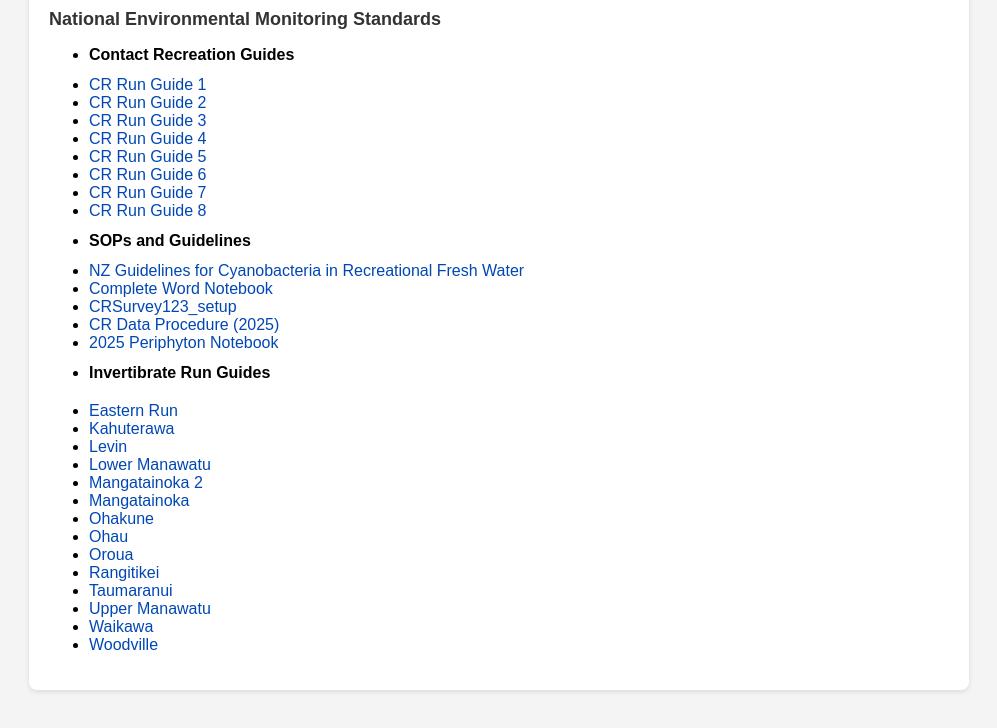
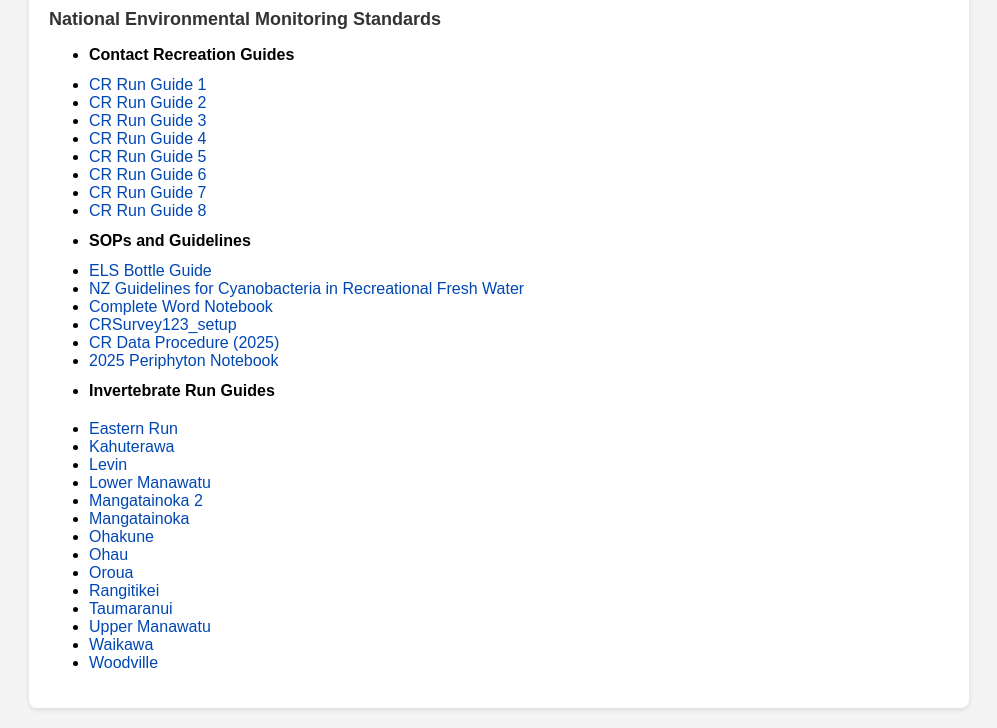
Before and after one commit to MattSingers/Science-ops-Manual, a plain HTML site: page index.html in a window 1280 px wide. Shown: the part 109-837 px from the top of the page, without its empty margins (141-1138 px from the left). Drawn offline with Linux system fonts and the light colour scheme.

Commit message:
Correct spelling of 'Invertibrate' to 'Invertebrate'

```diff
--- a/index.html
+++ b/index.html
@@ -81,6 +81,7 @@
 
       <li style="margin-bottom: 12px;"><strong>SOPs and Guidelines</strong></li>
 
+      <li><a href="https://horizonsregionalcouncil.sharepoint.com/:x:/r/sites/wsp-EnvrInfo/_layouts/15/Doc.aspx?sourcedoc=%7B2A939C95-8035-423B-AB73-DB376904FA63%7D&file=cd_om_15.4_Appendix_4_ELS%20Bottle%20Guide_202601.xlsx&wdLOR=cD3AD14A2-29A6-47C1-B605-3E352951D78C&action=default&mobileredirect=true">ELS Bottle Guide</a></li>
       <li><a href="https://environment.govt.nz/publications/cyanobacteria-guidelines/">NZ Guidelines for Cyanobacteria in Recreational Fresh Water</a></li>
       <li><a href="https://horizonsregionalcouncil.sharepoint.com/:w:/r/sites/wsp-EnvrInfo/_layouts/15/Doc.aspx?sourcedoc=%7B28623CEB-492B-4EE8-973A-568D842CFAE2%7D&file=BiomonitoringTeamsNotebook.docx&action=default&mobileredirect=true&DefaultItemOpen=1">Complete Word Notebook</a></li>
       <li><a href="https://horizonsregionalcouncil.sharepoint.com/sites/wsp-EnvrInfo/EnvMonitProgr/Forms/FoldersByName.aspx?id=%2Fsites%2Fwsp%2DEnvrInfo%2FEnvMonitProgr%2FContact%20Recreation%2FContact%20Rec%202024%2D25%2FProtocols%2F2024%5FCRSurvey123%5Fsetup%2Epdf&parent=%2Fsites%2Fwsp%2DEnvrInfo%2FEnvMonitProgr%2FContact%20Recreation%2FContact%20Rec%202024%2D25%2FProtocols">CRSurvey123_setup</a></li>
@@ -89,7 +90,7 @@
 
 
 
-      <li style="margin-bottom: 20px;"><strong>Invertibrate Run Guides</strong></li>
+      <li style="margin-bottom: 20px;"><strong>Invertebrate Run Guides</strong></li>
 
 
       <li><a href="https://horizonsregionalcouncil.sharepoint.com/sites/wsp-EnvrInfo/EnvMonitProgr/Forms/FoldersByName.aspx?viewid=acd12651%2D9a6d%2D4922%2Db9e9%2Db89e9e2c0b2f&id=%2Fsites%2Fwsp%2DEnvrInfo%2FEnvMonitProgr%2FMacroinvertebrates%2FRun%20guides%2FUpdated%20Run%20Guides%2FInvertibrates%20Eastern%20Run%20Guide%2Epdf&parent=%2Fsites%2Fwsp%2DEnvrInfo%2FEnvMonitProgr%2FMacroinvertebrates%2FRun%20guides%2FUpdated%20Run%20Guides"> Eastern Run </a></li>
```
